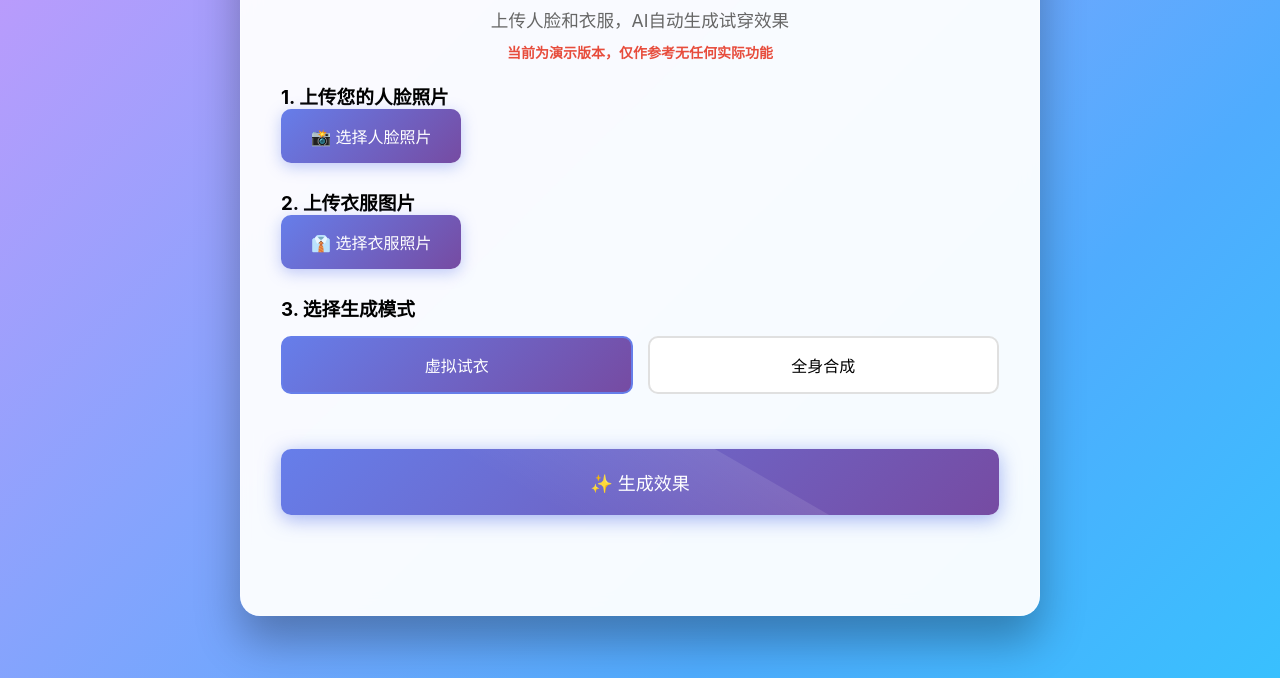
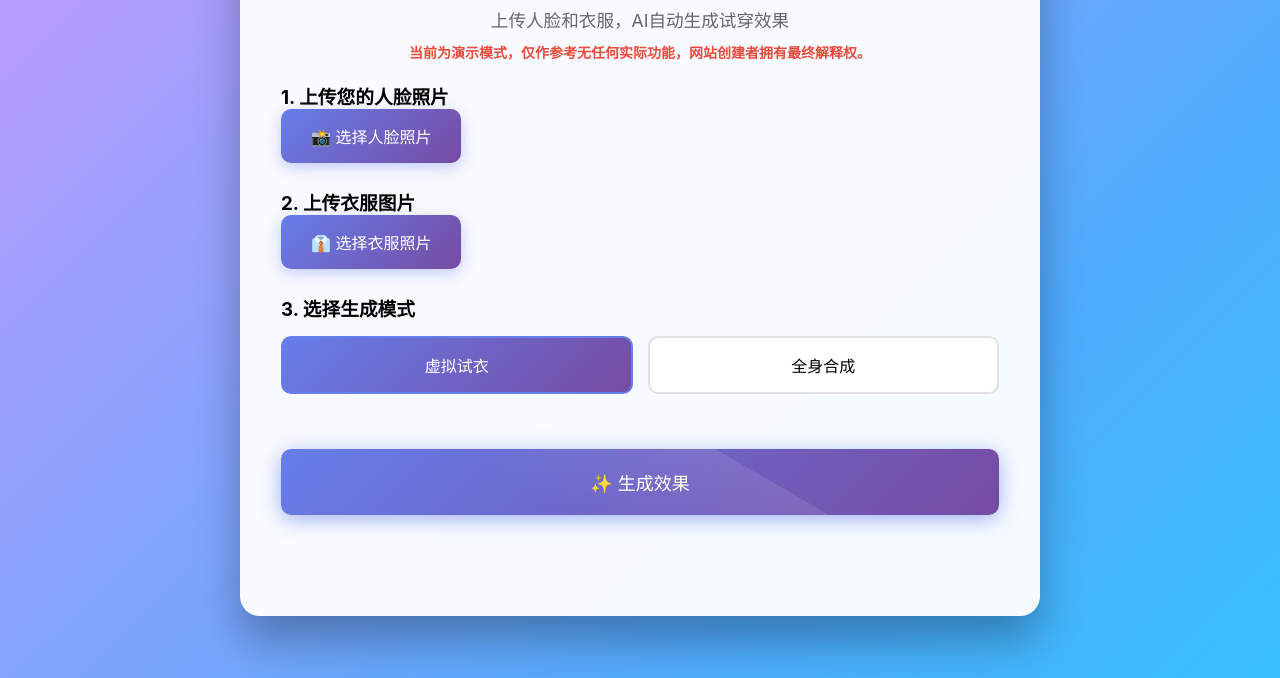
Before and after one commit to TFF132456/-organiza-.github.io, a plain HTML site: page index.html in a window 1280 px wide. Shown: the part 122-800 px from the top of the page. Drawn offline with Linux system fonts and the light colour scheme.

Commit message:
Update index.html
Signed-off-by: TFF132456 <2716734415@qq.com>

```diff
--- a/index.html
+++ b/index.html
@@ -1,3 +1,4 @@
+<!--作者24图档一班涂凤飞-->
 <!DOCTYPE html>
 <html lang="zh-CN">
 <head>
@@ -12,7 +13,7 @@
 
         <!-- 在subtitle后面添加新行 -->
         <p class="subtitle">上传人脸和衣服，AI自动生成试穿效果</p >
-        <p class="notice">当前为演示版本，仅作参考无任何实际功能</p > <!-- 新增行 -->
+        <p class="notice"> 当前为演示模式，仅作参考无任何实际功能，网站创建者拥有最终解释权。</p >
 
         <div class="upload-section">
             <h3>1. 上传您的人脸照片</h3>
```
